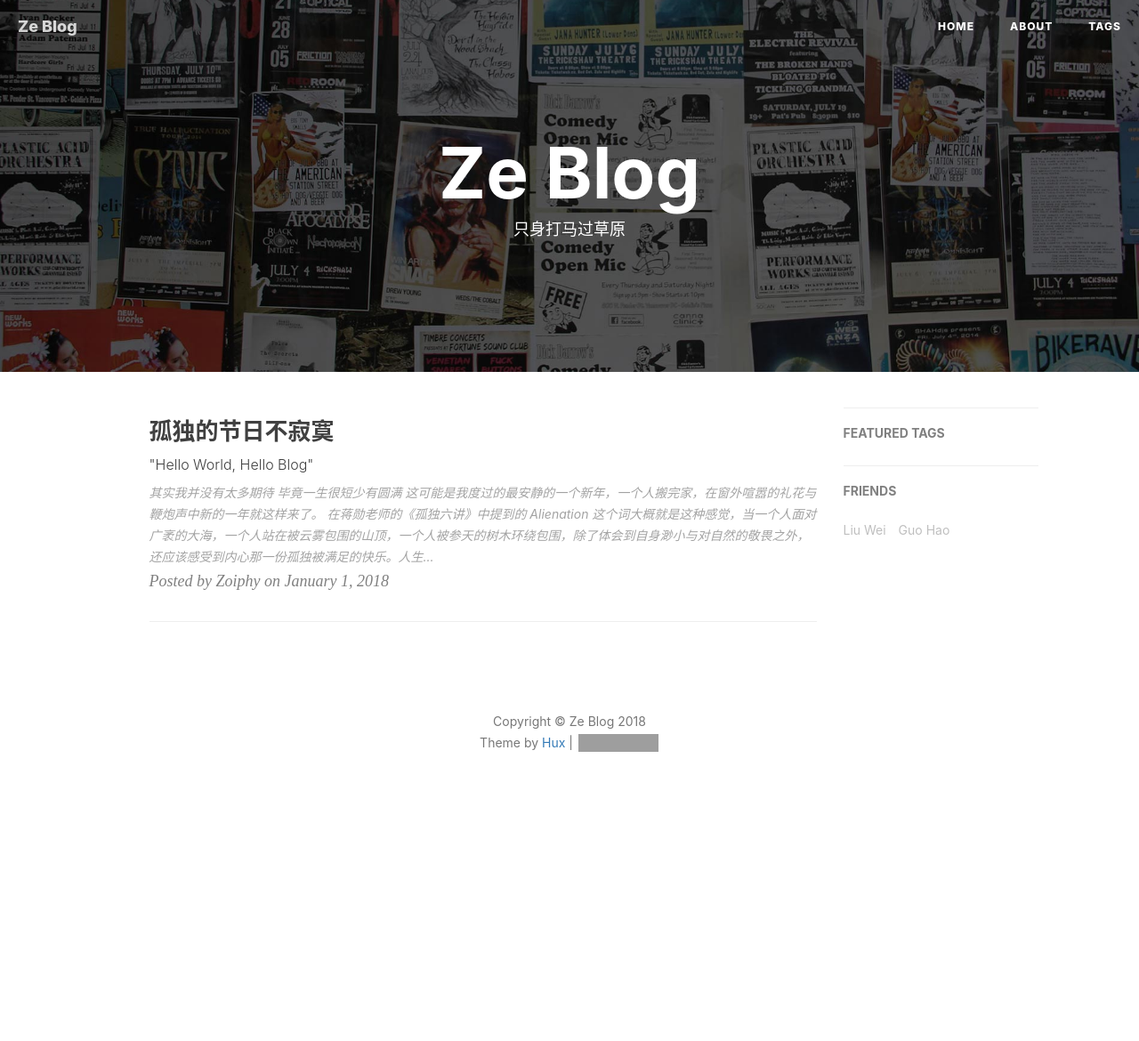
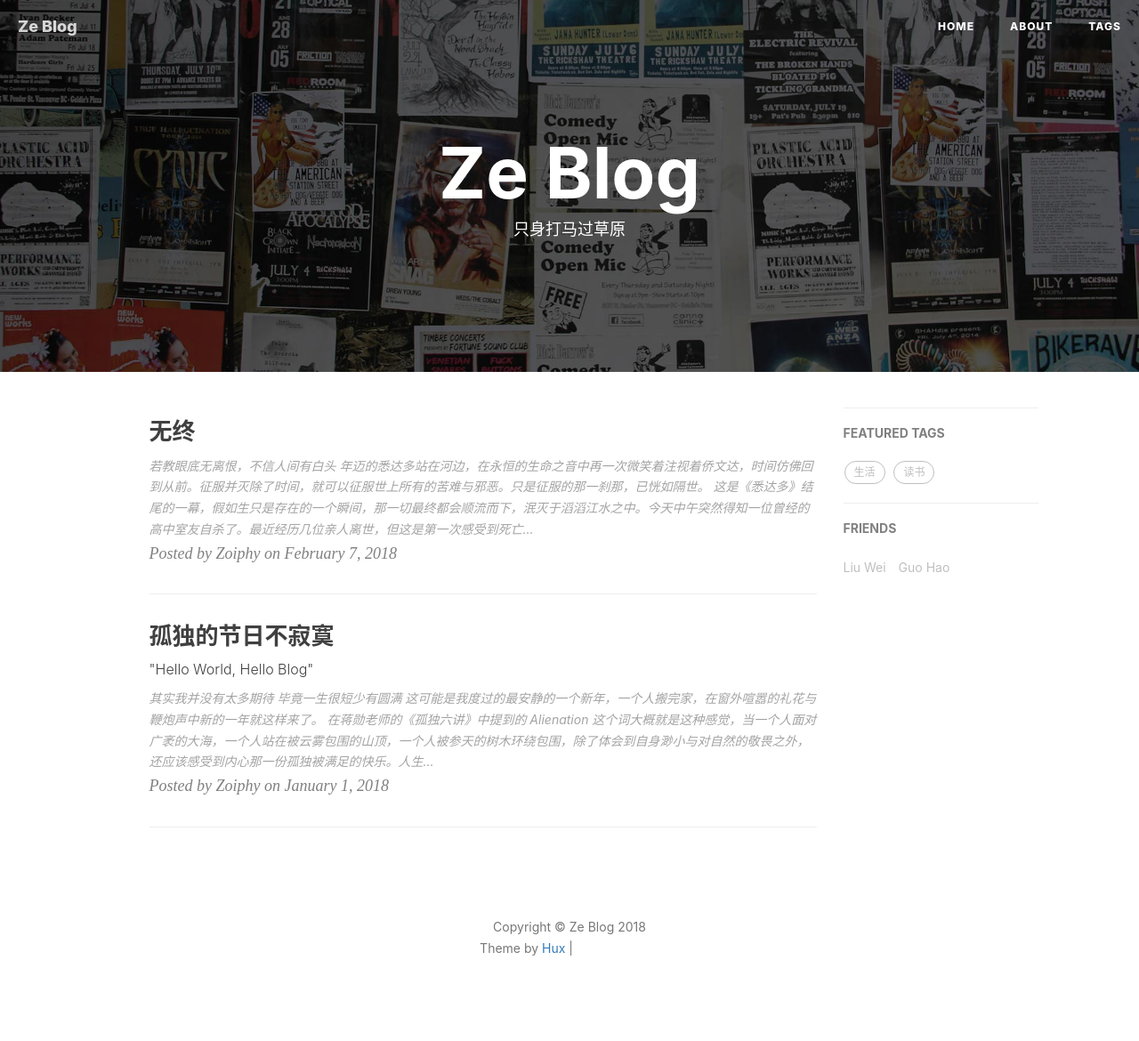
Before and after one commit to wzehui/wzehui.GitHub.io, a Jekyll site: the page built from index.html, in a window 1280 px wide. Shown: the whole page at 89% size. Built offline with Jekyll 4.4.1, drawn with Linux system fonts in a browser that asks for light colours; nearby versions of some CDN libraries; the list of posts is cut into pages by our own code; comment, search, counter and statistics services are not loaded; before the commit the page ends 939 px from its top, so only the background shows below that; grey boxes are pictures that could not be loaded.

Commit message:
hardest word

```diff
--- /dev/null
+++ b/_posts/2018-02-07-hardest-word.markdown
@@ -0,0 +1,32 @@
+---
+layout:     post
+title:      "无终"
+date:       2018-02-07 20:00:00
+author:     "Zoiphy"
+header-img: "img/in-post/2018-02-07.jpg"
+catalog: true
+tags:
+    - 生活
+    - 读书
+    - 《悉达多》
+---
+
+> 若教眼底无离恨，不信人间有白头
+
+
+年迈的悉达多站在河边，在永恒的生命之音中再一次微笑着注视着侨文达，时间仿佛回到从前。征服并灭除了时间，就可以征服世上所有的苦难与邪恶。只是征服的那一刹那，已恍如隔世。
+
+这是《悉达多》结尾的一幕，假如生只是存在的一个瞬间，那一切最终都会顺流而下，泯灭于滔滔江水之中。今天中午突然得知一位曾经的高中室友自杀了。最近经历几位亲人离世，但这是第一次感受到死亡离自己原来这么近。他的朋友圈停留在去年九月，我还是发了一条消息给他：“在吗，最近还好吗？”，多希望他过了一会能回复我：“挺忙的，但是我很好，勿念”。所有的悲伤，所有的自我折磨与恐惧不都是存在于时间之中吗？时间让花朵萌芽绽放，时间也令花朵凋谢枯萎。悉达多穷其一生探索出来的真理原来这样简单，但是需要用一生时间去交换。我不知道在他放弃生命的那一刹那在想什么，可能也是一种大彻大悟吧。
+
+这位朋友是我和她共同的朋友，今天也是她回来后第一次再见到她。回国这段时间憔悴了，苦笑着说这次考试又失利了，到六月底还有几次机会，不行就只能回去了。她强颜欢笑的自嘲曾经的自己好傻，现在冷冰冰的事实面前才知道自己有多无力。她经历的一切我都感同身受，只是过去的她与现在的我却无法在同一时空相遇。
+
+像从前一样，她点了一杯自己喜欢的和一杯她觉得我会喜欢的奶茶。
+
+>What do I do to make you want me <br>
+>What have I got to do to be heard <br>
+>What do I say when it's all over <br>
+>And sorry seems to be the hardest word <br>
+
+旋律中她的眼眶红了，这是分开后第一次在我面前落泪。看着无助的她，我能做的也只是递过去一张纸巾，她想要的我再也无法给了。“你知道吗，我最近也喜欢上了一个姑娘”，我转移话题地说着，我想讲但是没能说出的话却是：“她和你一样，高挑的个子还有一双动人眼睛。”
+
+悉达多的爱情最终还是败给了时间，我不知道是他最终发现了征服时间的方法还是时间剥夺了他的一切。我喜欢现在的生活，忙碌充实，安静精彩。但也许我会永远记得那个传说，曾经在河流上游的岸边，有一棵坚硬的树，河流入海，树木扶苏。
--- a/about.html
+++ b/about.html
@@ -21,7 +21,7 @@ header-img: "img/about-bg.jpg"
 花开奢靡，痛到彻骨<br>
 放纵的我<br>
 策马驰骋在德令哈的夜<br>
-平静的我<br>
+坦然的我<br>
 花楸树依旧，琴声悠扬<br>
 
 </p>
```
Also changed, not shown: other parts of about.html (+1 -1 lines), 1 other file.
